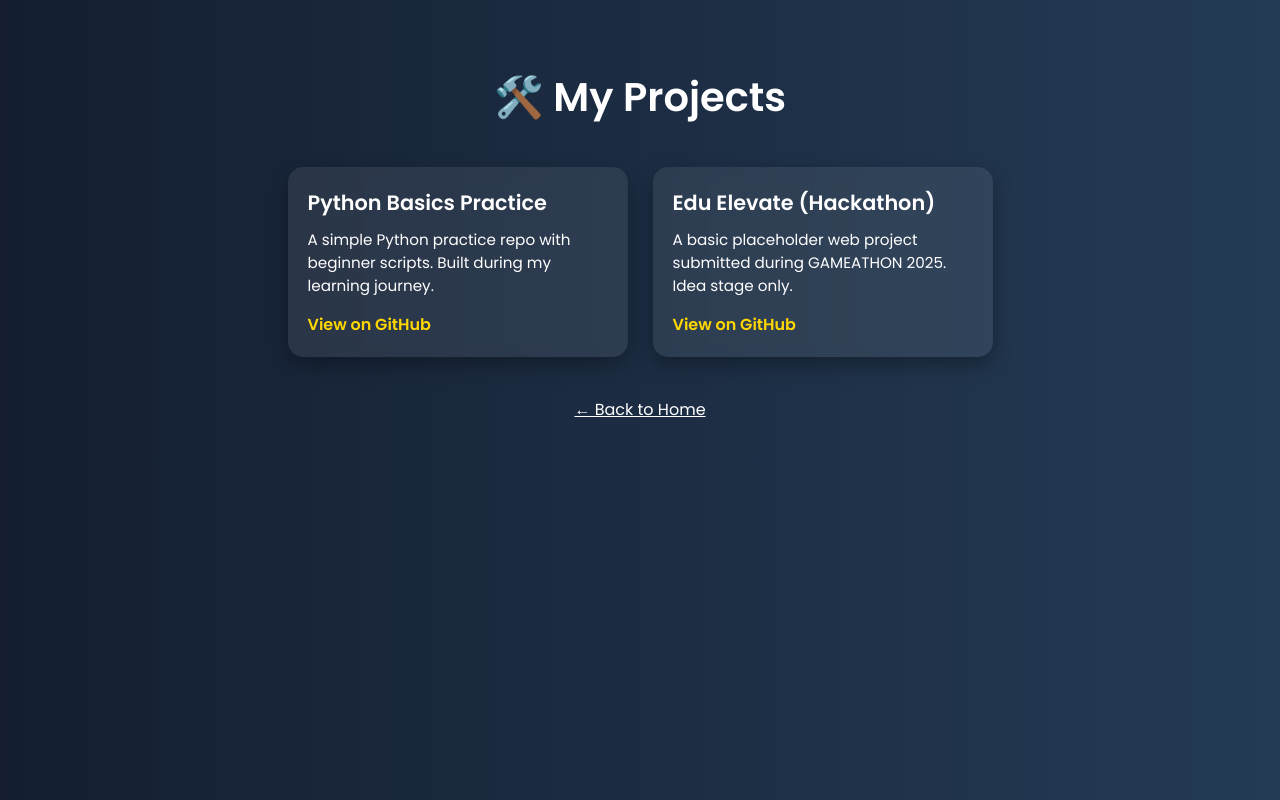
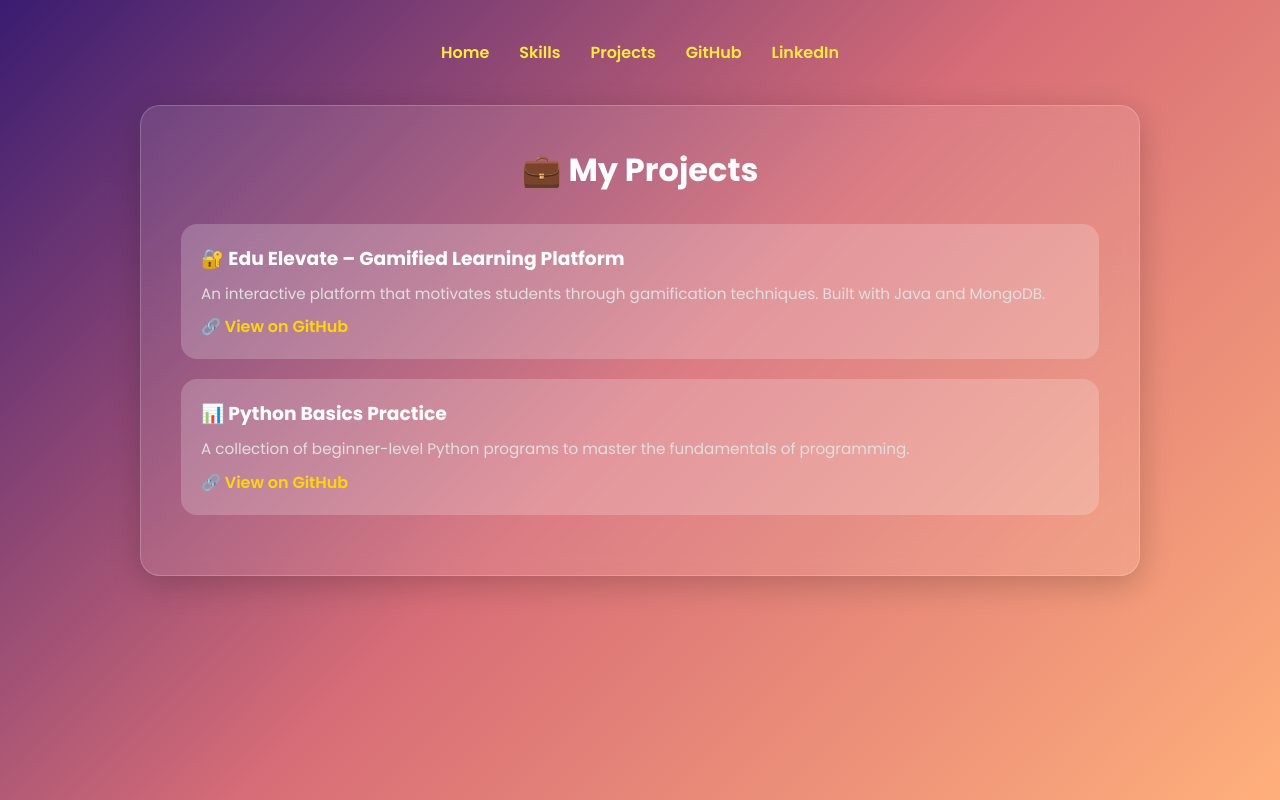
Before and after one commit to revanthkumar103/web-basics-practice, a plain HTML site: page projects.html in a window 1280 px wide. Drawn offline with Linux system fonts and the light colour scheme.

Commit message:
🎯 Added glassmorphism projects page with GitHub links

```diff
--- a/projects.html
+++ b/projects.html
@@ -3,92 +3,135 @@
 <head>
   <meta charset="UTF-8" />
   <meta name="viewport" content="width=device-width, initial-scale=1.0"/>
-  <title>Revanth | Projects</title>
-  <link href="https://fonts.googleapis.com/css2?family=Poppins:wght@400;600&display=swap" rel="stylesheet" />
+  <title>My Projects | Revanth Kumar</title>
+  <link href="https://fonts.googleapis.com/css2?family=Poppins:wght@400;600;700&display=swap" rel="stylesheet"/>
   <style>
+    * {
+      margin: 0;
+      padding: 0;
+      font-family: 'Poppins', sans-serif;
+      box-sizing: border-box;
+    }
+
     body {
-      background: linear-gradient(to right, #141e30, #243b55);
-      font-family: 'Poppins', sans-serif;
+      background: linear-gradient(135deg, #3a1c71, #d76d77, #ffaf7b);
+      min-height: 100vh;
       color: #fff;
-      margin: 0;
+      display: flex;
+      flex-direction: column;
+      align-items: center;
       padding: 40px 20px;
     }
 
-    h1 {
-      text-align: center;
-      font-size: 2.5rem;
+    nav {
+      width: 100%;
+      max-width: 1000px;
+      display: flex;
+      justify-content: center;
+      gap: 30px;
       margin-bottom: 40px;
     }
 
-    .projects {
-      display: flex;
-      flex-wrap: wrap;
-      justify-content: center;
-      gap: 25px;
+    nav a {
+      text-decoration: none;
+      color: #ffeb3b;
+      font-weight: 600;
+      transition: all 0.3s ease;
+    }
+
+    nav a:hover {
+      color: #ffffff;
+      text-shadow: 0 0 10px #fff;
+    }
+
+    .projects-container {
+      background: rgba(255, 255, 255, 0.1);
+      border-radius: 20px;
+      padding: 40px;
+      max-width: 1000px;
+      width: 100%;
+      backdrop-filter: blur(10px);
+      box-shadow: 0 8px 32px rgba(0, 0, 0, 0.2);
+      border: 1px solid rgba(255, 255, 255, 0.2);
+    }
+
+    .projects-container h2 {
+      font-size: 2rem;
+      margin-bottom: 30px;
+      text-align: center;
     }
 
     .project-card {
-      background-color: rgba(255, 255, 255, 0.08);
-      border-radius: 15px;
+      background: rgba(255, 255, 255, 0.2);
+      border-radius: 16px;
       padding: 20px;
-      width: 300px;
-      backdrop-filter: blur(5px);
-      box-shadow: 0 8px 20px rgba(0,0,0,0.3);
-      transition: 0.3s ease;
+      margin-bottom: 20px;
+      transition: 0.3s;
     }
 
     .project-card:hover {
-      transform: scale(1.05);
+      transform: scale(1.02);
+      box-shadow: 0 5px 15px rgba(0,0,0,0.3);
+      background-color: rgba(255, 255, 255, 0.3);
     }
 
-    .project-title {
-      font-size: 1.3rem;
-      font-weight: 600;
+    .project-card h3 {
       margin-bottom: 10px;
+      color: #fff;
     }
 
-    .project-description {
+    .project-card p {
       font-size: 0.95rem;
-      margin-bottom: 15px;
+      line-height: 1.4;
+      margin-bottom: 10px;
+      color: #e0e0e0;
     }
 
-    .project-link {
+    .project-card a {
       color: #ffd700;
       text-decoration: none;
-      font-weight: bold;
+      font-weight: 600;
     }
 
-    .back-home {
-      text-align: center;
-      margin-top: 40px;
-    }
-
-    .back-home a {
-      color: #fff;
+    .project-card a:hover {
       text-decoration: underline;
     }
   </style>
 </head>
 <body>
 
-  <h1>🛠️ My Projects</h1>
+  <nav>
+    <a href="index.html">Home</a>
+    <a href="skills.html">Skills</a>
+    <a href="projects.html">Projects</a>
+    <a href="https://github.com/revanthkumar103" target="_blank">GitHub</a>
+    <a href="https://linkedin.com/in/revanth-kumar-92a27a336" target="_blank">LinkedIn</a>
+  </nav>
 
-  <div class="projects">
+  <div class="projects-container">
+    <h2>💼 My Projects</h2>
+
     <div class="project-card">
-      <div class="project-title">Python Basics Practice</div>
-      <div class="project-description">A simple Python practice repo with beginner scripts. Built during my learning journey.</div>
-      <a class="project-link" href="https://github.com/revanthkumar103/python-basics-practice" target="_blank">View on GitHub</a>
+      <h3>🔐 Edu Elevate – Gamified Learning Platform</h3>
+      <p>An interactive platform that motivates students through gamification techniques. Built with Java and MongoDB.</p>
+      <a href="https://github.com/revanthkumar103/GAMEATHON-2025---EDU-ELEVATE" target="_blank">🔗 View on GitHub</a>
     </div>
 
     <div class="project-card">
-      <div class="project-title">Edu Elevate (Hackathon)</div>
-      <div class="project-description">A basic placeholder web project submitted during GAMEATHON 2025. Idea stage only.</div>
-      <a class="project-link" href="https://github.com/revanthkumar103/GAMEATHON-2025---EDU-ELEVATE" target="_blank">View on GitHub</a>
+      <h3>📊 Python Basics Practice</h3>
+      <p>A collection of beginner-level Python programs to master the fundamentals of programming.</p>
+      <a href="https://github.com/revanthkumar103/python-basics-practice" target="_blank">🔗 View on GitHub</a>
     </div>
-  </div>
 
-  <div class="back-home">
-    <a href="index.html">← Back to Home</a>
+    <!-- You can add more project cards below -->
+    <!--
+    <div class="project-card">
+      <h3>🌐 Project Name</h3>
+      <p>Project description here...</p>
+      <a href="#">🔗 View on GitHub</a>
+    </div>
+    -->
+
   </div>
 
 </body>
```
